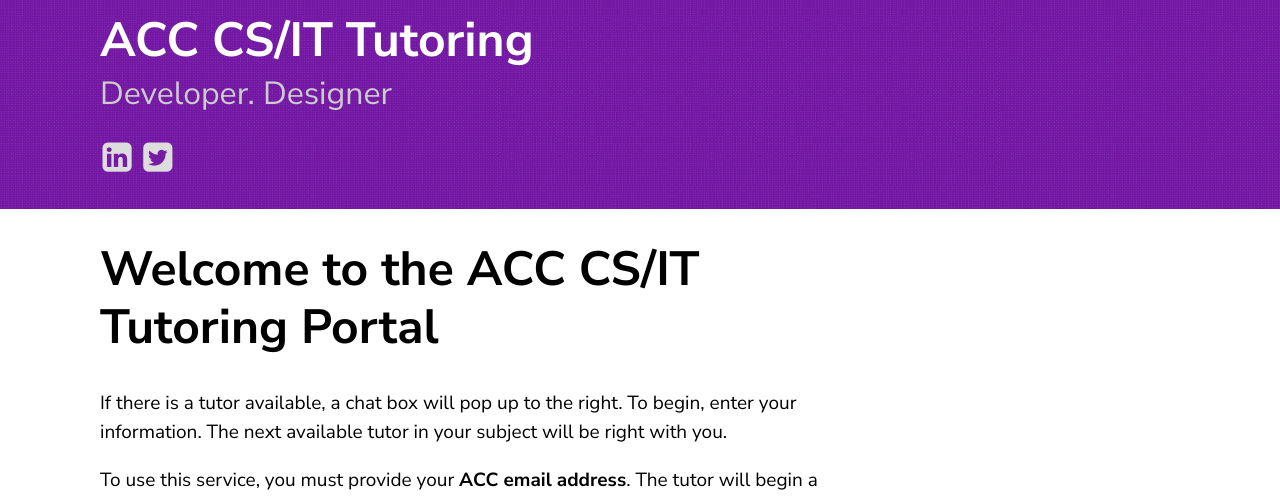
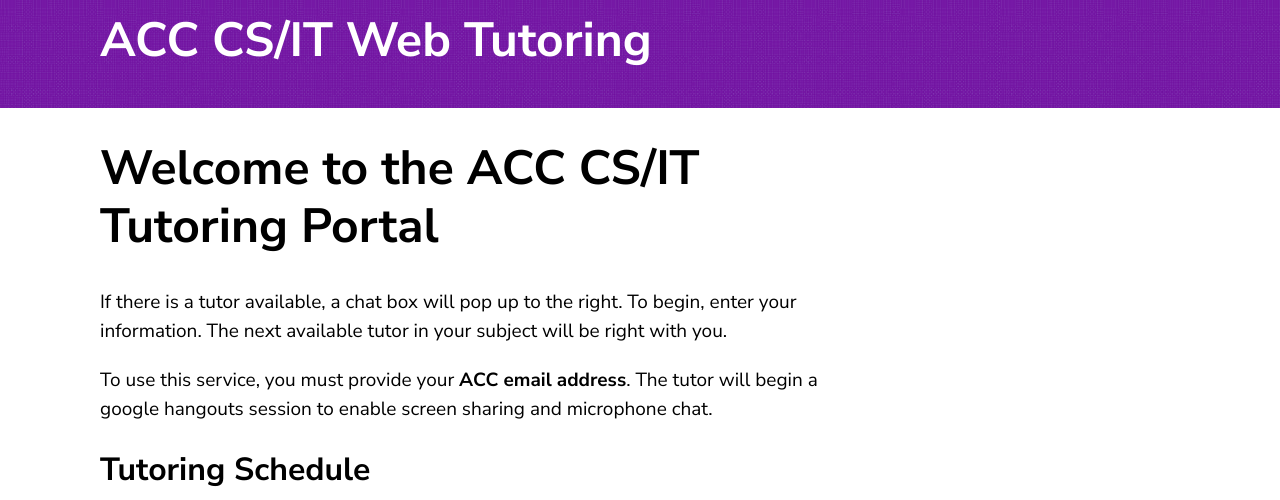
Before and after one commit to roosterrichard/acctutor, a Jekyll site: the page built from index.md, in a window 1280 px wide. Shown: the top 500 px of the page. Built offline with Jekyll 4.4.1, drawn with Linux system fonts in a browser that asks for light colours; our own code applies the rules of GitHub Pages for plain Markdown files.

Commit message:
simplify

```diff
--- a/_config.yml
+++ b/_config.yml
@@ -13,8 +13,8 @@ sass:
 
 permalink: /posts/:title/
 texture:
-  title: ACC CS/IT Tutoring
-  tagline: Developer. Designer
+  title: ACC CS/IT Web Tutoring
+  tagline:
   date_format: "%b %-d, %Y"
   style: purple
   showNav: false
@@ -24,7 +24,7 @@ texture:
   social_links:
     twitter: accdistrict
     instagram:  accdistrict
-    linkedIn: in/thelehhman
+    facebook: accdistrict
     rss: rss
 
 
--- a/_includes/page_header.html
+++ b/_includes/page_header.html
@@ -1,15 +1,4 @@
 <div class="container">
 	<h1>{{ site.texture.title }}</h1>
 	<h2>{{ site.texture.tagline }}</h2>
-	<ul class="social">
-		{%- if site.texture.social_links.instagram -%}
-			<a href="https://github.com/{{ site.texture.social_links.github }}"><li><i class="icon-instagram-squared"></i></li></a>
-		{%- endif -%}
-		{%- if site.texture.social_links.linkedIn -%}
-			<a href="https://linkedin.com/{{ site.texture.social_links.linkedIn }}"><li><i class="icon-linkedin-squared"></i></li></a>
-		{%- endif -%}
-		{%- if site.texture.social_links.twitter -%}
-			<a href="https://twitter.com/{{ site.texture.social_links.twitter }}"><li><i class="icon-twitter-squared"></i></li></a>
-		{%- endif -%}
-	</ul>
 </div>
```
Also changed, not shown: _layouts/home.html (+1 -20 lines).
